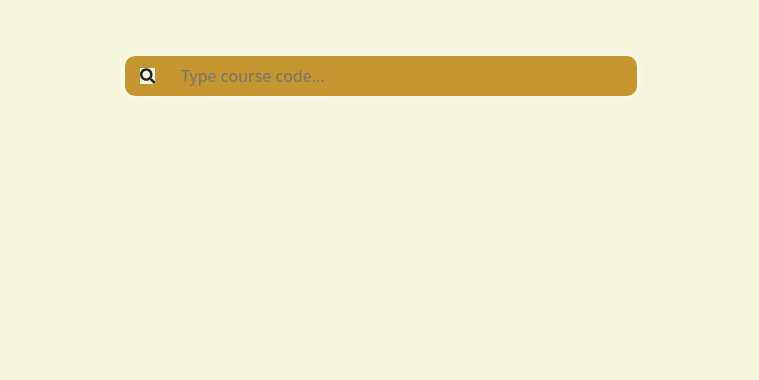
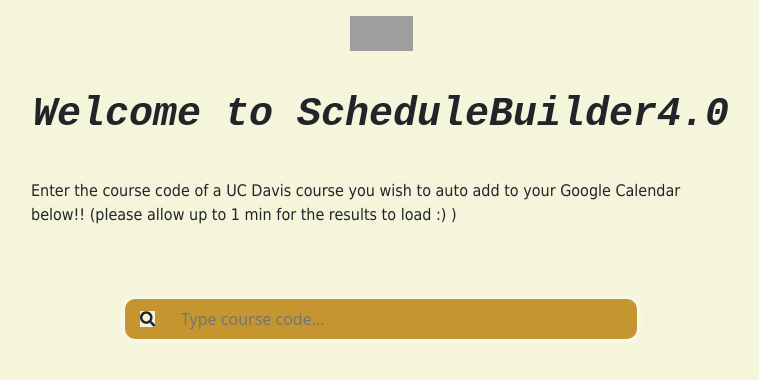
Before and after one commit to tiramisuuuuuuu/scheduleBuilder4.0, a React (Vite) app: page / in a window 1280 px wide. Shown: the top 380 px of the page, without its empty margins (259-1018 px from the left). Built offline with nearby package versions, Linux system fonts and the light colour scheme; grey boxes are pictures that could not be loaded.

Commit message:
Update App.jsx

```diff
--- a/src/App.jsx
+++ b/src/App.jsx
@@ -8,10 +8,15 @@
 function App() {
   return (
 	<div>
+		<div className="header">
+			<img className="logo" src="../cow-builder-logo.png" alt="cow builder logo"></img>
+			<h1 className="title">Welcome to ScheduleBuilder4.0</h1>
+			<p className="summary">Enter the course code of a UC Davis course you wish to auto add to your Google Calendar below!! (please allow up to 1 min for the results to load :) )</p>
+		</div>
 		<div className="searchBarContainer">
 			<SearchBar />
 		</div>
-		<div id='resultsTable'></div>
+		<div id='resultsTable' className="resultsTable"></div>
 	</div>
   );
 }
```
